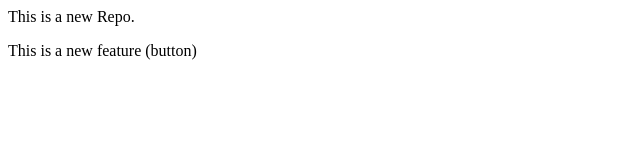
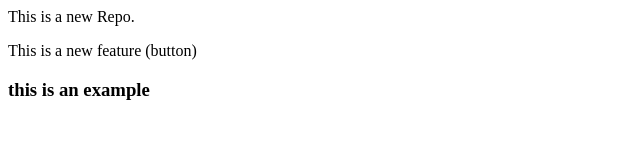
Before and after one commit to amanAmericanChase/localRepo, a plain HTML site: page index.html in a window 1280 px wide. Shown: the whole page, without its empty margins (0-640 px from the left). Drawn offline with Linux system fonts and the light colour scheme.

Commit message:
modification

```diff
--- a/index.html
+++ b/index.html
@@ -1,2 +1,4 @@
 <p>This is a new Repo.</p>
 <p>This is a new feature (button)</p>
+
+<h3>this is an example</h3>
```
Also changed, not shown: temp.txt (added).
